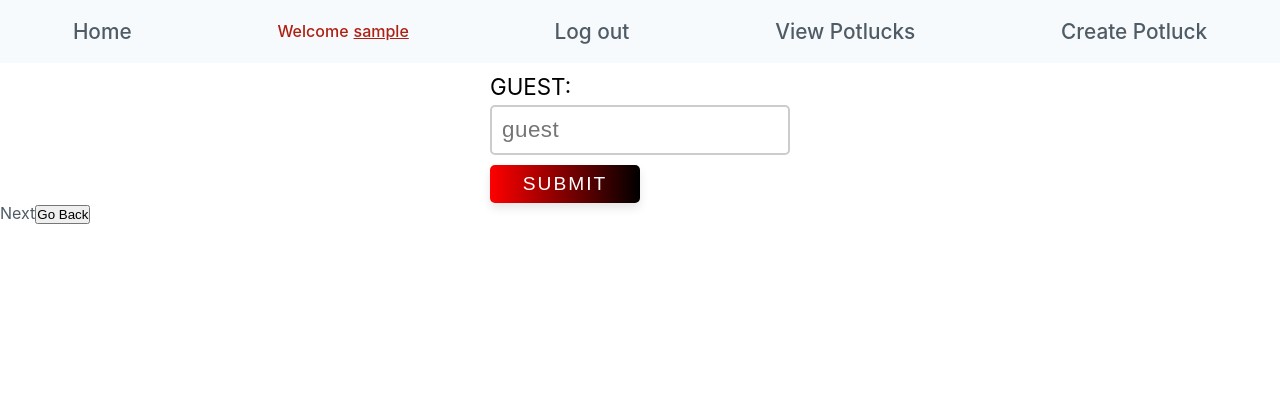
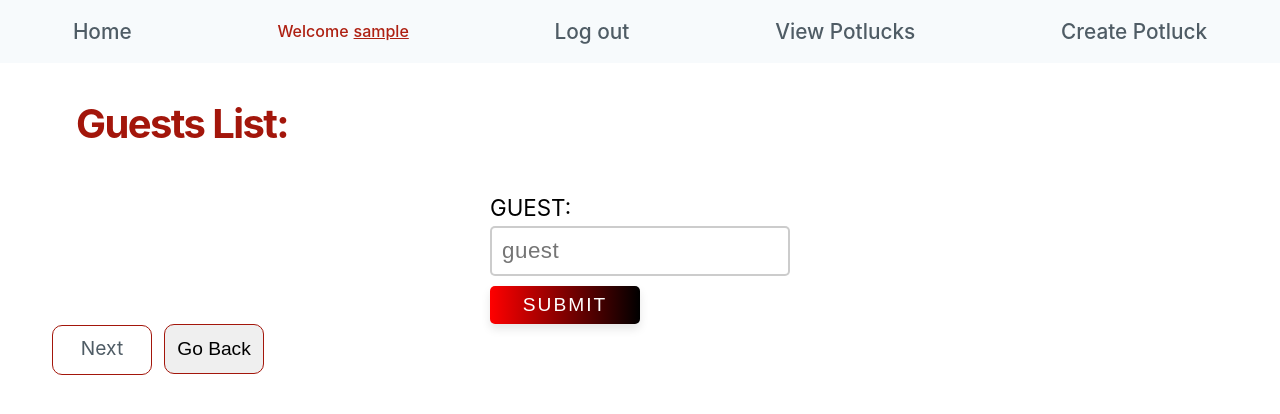
Before and after one commit to thi-hong-van-nguyen/Build-Week-Potluck-Planner-4-front-end, a React (Create React App) app in the folder potluck/: page /add_guests in a window 1280 px wide. Shown: the top 414 px of the page. Built offline with nearby package versions, Linux system fonts and the light colour scheme; sample sign-in values are in the browser's storage.

Commit message:
added styles to add-guest and add-foods components

```diff
--- a/potluck/src/components/AddFoods.js
+++ b/potluck/src/components/AddFoods.js
@@ -1,4 +1,5 @@
 import React, { useState } from 'react'
+import { useHistory } from 'react-router-dom'
 import Form from './Form'
 import foodSchema from "../validations/FoodSchema"
 import { connect } from 'react-redux'
@@ -11,6 +12,7 @@ const initialState = {
 function AddGuests(props) {
     const { potluck, postPotluck, addFoods } = props
     const [foods, setFoods] = useState([])
+    const { push } = useHistory()
 
     const submit = ({ food }) => {
         setFoods([...foods, food])
@@ -19,10 +21,13 @@ function AddGuests(props) {
     const finalSubmit = () => {
         addFoods(foods)
         postPotluck(potluck)
+        push('/potlucks')
     }
 
     return (
-        <div>
+        <div className='add-foods-wrapper'>
+            <div className='foods-list'>
+                <h1>Foods List:</h1>
                 <ul>
                     {
                         foods.map(guest =>
@@ -30,12 +35,14 @@ function AddGuests(props) {
                         )
                     }
                 </ul>
+            </div>
+
             <Form
                 initialState={initialState}
                 submit={submit}
                 schema={foodSchema}
             />
-            <button onClick={finalSubmit}>
+            <button className='submit-potluck' onClick={finalSubmit}>
                 Submit All Info
             </button>
         </div>
--- a/potluck/src/components/AddGuests.js
+++ b/potluck/src/components/AddGuests.js
@@ -34,7 +34,9 @@ function AddGuests(props) {
     }
 
     return (
-        <div>
+        <div className='guests-list-wrapper'>
+            <div className='guests-list'>
+                <h1>Guests List: </h1>
                 <ul>
                     {
                         guests.map(guest =>
@@ -42,21 +44,23 @@ function AddGuests(props) {
                         )
                     }
                 </ul>
-
+            </div>
             <Form
                 initialState={initialState}
                 submit={submit}
                 schema={GuestSchema}
             />
             {err}
+            <div className='next-back'>
                 <Link
                     onClick={() => addGuests(guests)}
-
+                    className='next'
                     to="/add_foods"
                 >
                     Next
                 </Link>
-            <button onClick={goBack}>Go Back</button>
+                <button className='go-back' onClick={goBack}>Go Back</button>
+            </div>
         </div>
     )
 }
--- /dev/null
+++ b/potluck/src/styles/AddFoods.css
@@ -0,0 +1,66 @@
+.add-foods-wrapper {
+    display: flex;
+    flex-direction: column;
+    width: 1200px;
+    height: 100vh;
+    margin: 0 auto;
+}
+
+.foods-list {
+    width: 100%;
+    padding: 3%;
+}
+
+.foods-list h1 {
+    margin: 0;
+    padding: 0;
+    color: rgba(163, 22, 11, 1);
+}
+
+.foods-list ul {
+    margin-left: 30px;
+    padding: 0;
+    font-size: 1.4rem;
+    text-transform: capitalize;
+
+}
+
+
+.foods-list ul li {
+    line-height: 40px;
+}
+/*
+.next-back a {
+    padding-top: 10px;
+}
+
+.next, .go-back {
+    border: 1px solid rgba(163, 22, 11, 1);
+    border-radius: 10px;
+    width: 100px;
+    height: 50px;
+    display: inline-block;
+    text-align: center;
+    margin: 0 0 0 1%;
+    font-size: 1.2rem;
+}
+
+.go-back {
+    cursor: pointer;
+} */
+
+.submit-potluck {
+    cursor: pointer;
+    width: 150px;
+    height: 80px;
+    border: 1px solid rgba(163, 22, 11, 1);
+    background-color: rgba(163, 22, 11, 1);
+    color: white;
+    border-radius: 10px;
+    font-size: 1.2rem;
+    transition: 0.3s;
+}
+
+.submit-potluck:hover {
+    opacity: 0.9;
+}
--- /dev/null
+++ b/potluck/src/styles/AddGuests.css
@@ -0,0 +1,44 @@
+.guests-list-wrapper {
+    display: flex;
+    flex-direction: column;
+    width: 1200px;
+    height: 100vh;
+    margin: 0 auto;
+}
+
+.guests-list {
+    width: 100%;
+    padding: 3%;
+}
+
+.guests-list h1 {
+    margin: 0;
+    padding: 0;
+    color: rgba(163, 22, 11, 1);
+}
+
+.guests-list ul {
+    margin: 0;
+    padding: 0;
+    font-size: 1.4rem;
+    text-transform: capitalize;
+}
+
+.next-back a {
+    padding-top: 10px;
+}
+
+.next, .go-back {
+    border: 1px solid rgba(163, 22, 11, 1);
+    border-radius: 10px;
+    width: 100px;
+    height: 50px;
+    display: inline-block;
+    text-align: center;
+    margin: 0 0 0 1%;
+    font-size: 1.2rem;
+}
+
+.go-back {
+    cursor: pointer;
+}
--- a/potluck/src/styles/index.css
+++ b/potluck/src/styles/index.css
@@ -2,6 +2,8 @@
 @import 'Potlucks.css';
 @import 'Potluck.css';
 @import 'PotluckDetails';
+@import "AddGuests.css";
+@import "AddFoods.css";
 
 body {
   margin: 0;
```
Lines whose indentation alone changed are shown as unchanged.
